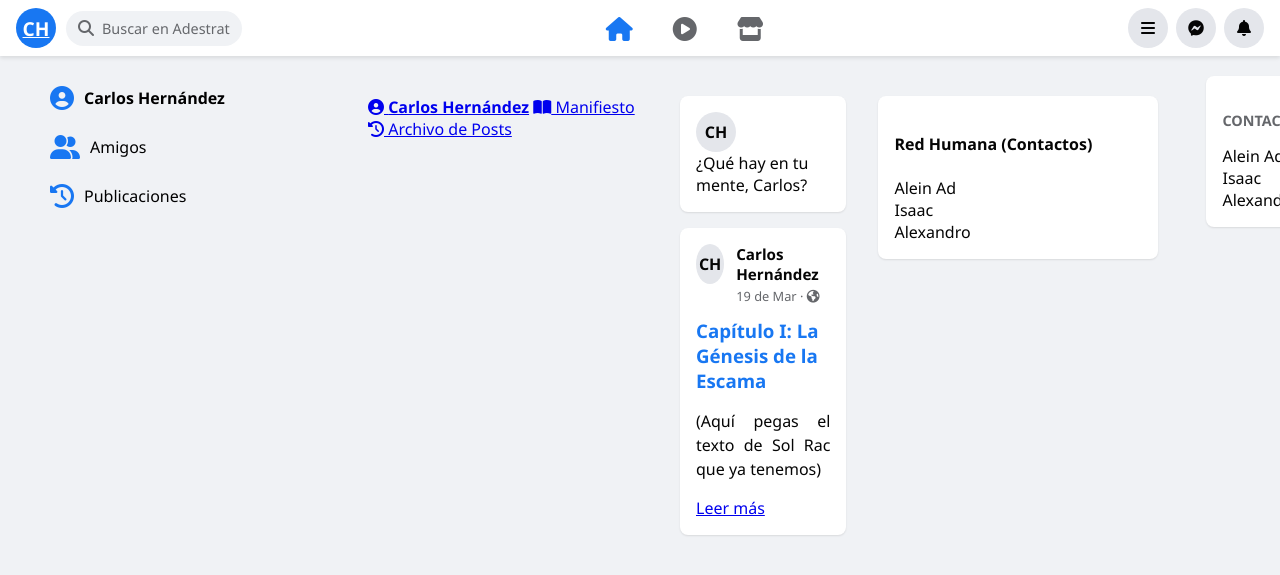
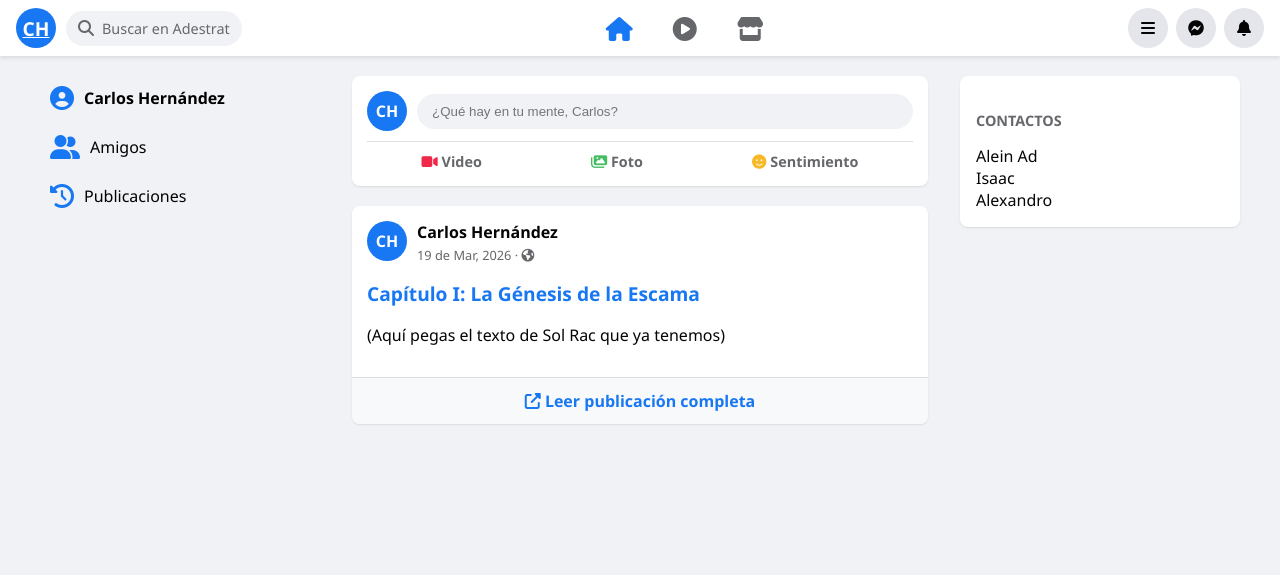
Before and after one commit to cafrhein/muro, a Jekyll site: the page built from index.html, in a window 1280 px wide. Shown: the top 575 px of the page. Built offline with Jekyll 4.4.1, drawn with Linux system fonts in a browser that asks for light colours.

Commit message:
Update index.html

```diff
--- a/index.html
+++ b/index.html
@@ -1,51 +1,37 @@
 ---
 layout: default
-title: Adestrat | Muro de Carlos Hernández
+title: Inicio
 ---
 
-<main class="fb-container">
-    <aside class="fb-left">
-        <div class="fb-card-nav">
-            <a href="/"><i class="fas fa-user-circle"></i> <strong>Carlos Hernández</strong></a>
-            <a href="/2026/03/19/manifiesto-reciprocidad-cuidado.html"><i class="fas fa-book-open"></i> Manifiesto</a>
-            <a href="/blog.html"><i class="fas fa-history"></i> Archivo de Posts</a>
+<div class="fb-card post-composer" style="background: white; border-radius: 8px; padding: 15px; margin-bottom: 20px; box-shadow: 0 1px 2px rgba(0,0,0,0.1);">
+    <div style="display: flex; gap: 10px; align-items: center; border-bottom: 1px solid #dddfe2; padding-bottom: 10px; margin-bottom: 10px;">
+        <div style="width: 40px; height: 40px; background: #1877f2; color: white; border-radius: 50%; display: flex; align-items: center; justify-content: center; font-weight: bold;">CH</div>
+        <input type="text" placeholder="¿Qué hay en tu mente, Carlos?" style="flex-grow: 1; border: none; background: #f0f2f5; padding: 10px 15px; border-radius: 20px; outline: none;" readonly>
     </div>
-    </aside>
-
-    <section class="fb-feed">
-        <div class="fb-card post-composer">
-            <div class="composer-top">
-                <div class="avatar-circle">CH</div>
-                <div class="fake-input">¿Qué hay en tu mente, Carlos?</div>
+    <div style="display: flex; justify-content: space-around; color: #65676b; font-weight: 600; font-size: 0.9rem;">
+        <span style="cursor: pointer;"><i class="fas fa-video" style="color: #f02849;"></i> Video</span>
+        <span style="cursor: pointer;"><i class="fas fa-images" style="color: #45bd62;"></i> Foto</span>
+        <span style="cursor: pointer;"><i class="fas fa-smile" style="color: #f7b928;"></i> Sentimiento</span>
     </div>
 </div>
 
 {% for post in site.posts %}
-        <article class="fb-card post">
-            <div class="post-header">
-                <div class="avatar-circle">CH</div>
-                <div class="post-info">
-                    <strong>Carlos Hernández</strong>
-                    <span>{{ post.date | date: "%e de %b" }} · <i class="fas fa-globe-americas"></i></span>
+<article class="fb-card" style="background: white; border-radius: 8px; margin-bottom: 20px; box-shadow: 0 1px 2px rgba(0,0,0,0.1); padding: 0; overflow: hidden;">
+    <div style="padding: 15px; display: flex; gap: 10px;">
+        <div style="width: 40px; height: 40px; background: #1877f2; color: white; border-radius: 50%; display: flex; align-items: center; justify-content: center; font-weight: bold;">CH</div>
+        <div>
+            <strong style="display: block; color: #050505;">Carlos Hernández</strong>
+            <span style="font-size: 0.8rem; color: #65676b;">{{ post.date | date: "%d de %b, %Y" }} · <i class="fas fa-globe-americas"></i></span>
         </div>
     </div>
-            <div class="post-body">
-                <h3>{{ post.title }}</h3>
-                <p>{{ post.excerpt | strip_html | truncatewords: 40 }}</p>
+
+    <div style="padding: 0 15px 15px 15px;">
+        <h3 style="margin-top: 0; color: #1877f2; font-size: 1.2rem;">{{ post.title }}</h3>
+        <p style="color: #050505; text-align: justify; margin-bottom: 15px; line-height: 1.5;">{{ post.excerpt | strip_html | truncatewords: 40 }}</p>
     </div>
-            <div class="post-footer">
-                <a href="{{ post.url | relative_url }}" class="btn-action">Leer más</a>
+
+    <div style="border-top: 1px solid #dddfe2; padding: 12px; text-align: center; background: #f8f9fa;">
+        <a href="{{ post.url | relative_url }}" style="color: #1877f2; text-decoration: none; font-weight: 600; display: block;"><i class="fas fa-external-link-alt"></i> Leer publicación completa</a>
     </div>
 </article>
 {% endfor %}
-    </section>
-
-    <aside class="fb-right">
-        <div class="fb-card">
-            <h4>Red Humana (Contactos)</h4>
-            <div class="contact-row"><span class="dot online"></span> Alein Ad</div>
-            <div class="contact-row"><span class="dot online"></span> Isaac</div>
-            <div class="contact-row"><span class="dot online"></span> Alexandro</div>
-        </div>
-    </aside>
-</main>
```
Lines whose indentation alone changed are shown as unchanged.
